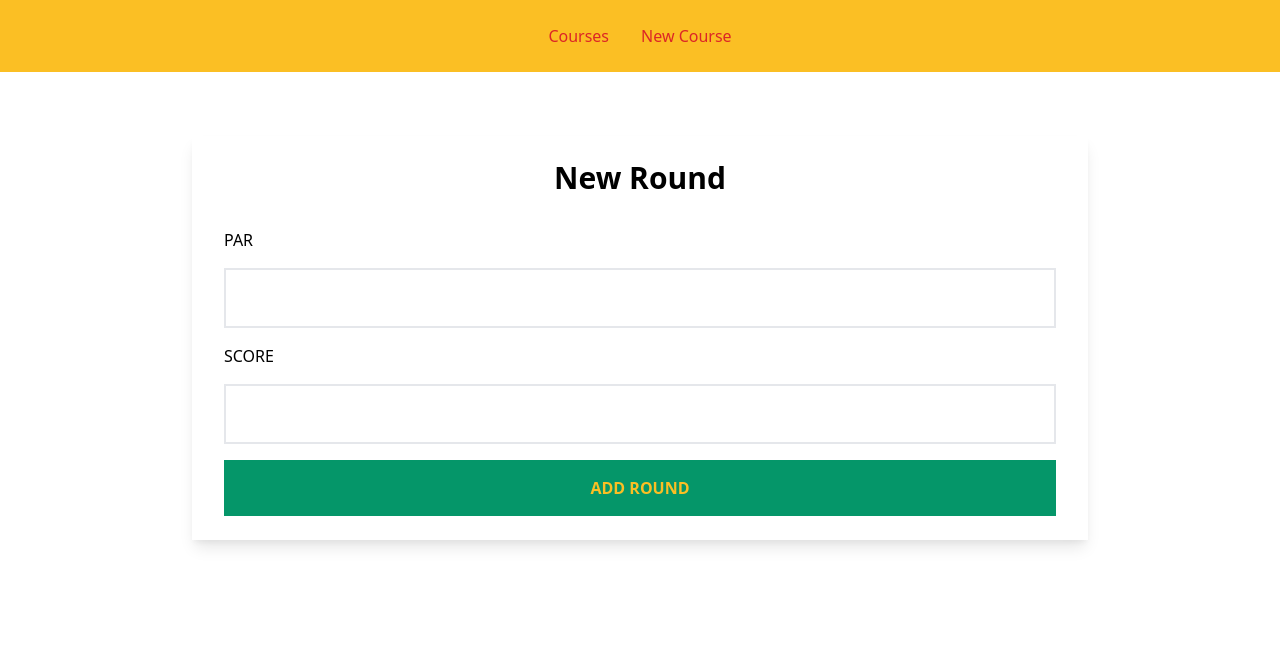
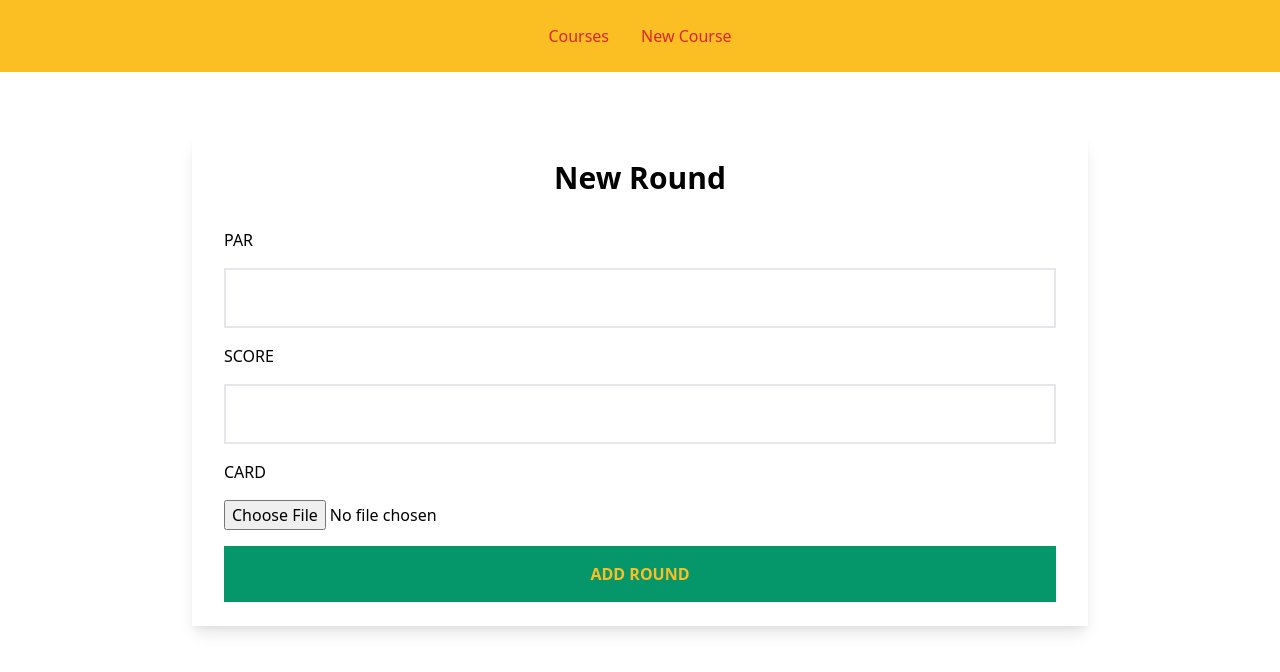
Before and after one commit to aschonely83/course-caddy-react-client, a React (Create React App) app: page /courses/1/rounds/new in a window 1280 px wide. Shown: the top 672 px of the page. Built offline with nearby package versions, Linux system fonts and the light colour scheme.

Commit message:
added image file to new round

```diff
--- a/src/containers/CourseShowContainer.js
+++ b/src/containers/CourseShowContainer.js
@@ -16,7 +16,7 @@ export default class CourseShowContainer extends Component {
         this.setState({
           course,
           rounds,
-          loading: false,
+          loading: false
         })
       })
   }
@@ -33,14 +33,18 @@ export default class CourseShowContainer extends Component {
         <p className="my-2"><Link to={`/courses/${this.state.course.id}/rounds/new`}>Add a Round</Link></p>
         <div className="grid grid-cols-3">
           {this.state.rounds.map((round) => (
-            <p key={round.par && round.score} >
-              Par {round.par}<br></br>
-              Score {round.score}
-            </p>
+            <figure key="{round}">
+              <p>{round.par}</p>
+              <p>{round.score}</p>
+              <img className=""
+              src={round.card_url}
+              alt="score card"
+              />
+            </figure>
           ))}
         </div>
       </section>
+    )
+  }
 
-    );
-  }
 }
--- a/src/containers/NewRoundContainer.js
+++ b/src/containers/NewRoundContainer.js
@@ -20,7 +20,10 @@ export default class NewRoundContainer extends Component {
 
     body.append('round[par]', form.par.value)
     body.append('round[score]', form.score.value)
+    body.append('round[card]',form.card.files[0], form.card.value)
     body.append('round[course_id]', this.props.match.params.courseId)
+
+
 
     fetch("http://localhost:3001/rounds", {
       method: 'post',
@@ -41,20 +44,31 @@ export default class NewRoundContainer extends Component {
     >
     <h1 className="text-center text-3xl font-semibold mb-8 ">New Round</h1>
     <fieldset className="">
-      <label className="block uppercase">Par</label>
+      <label htmlFor="par" className="block uppercase">Par</label>
       <input
         type="text"
         name="par"
+        id="par"
         className="w-full border-2 p-4 my-4"
        />
     </fieldset>
     <fieldset className="">
-      <label className="block uppercase">Score</label>
+      <label htmlFor="score" className="block uppercase">Score</label>
       <input
         type="text"
         name="score"
+        id="score"
         className="w-full border-2 p-4 my-4"
        />
+    </fieldset>
+    <fieldset className="">
+      <label htmlFor="card" className="block uppercase">Card</label>
+      <input
+        type="file"
+        className="w-full my-4"
+        name="card"
+        id="card"
+      />
     </fieldset>
     <button
       type="submit"
```
